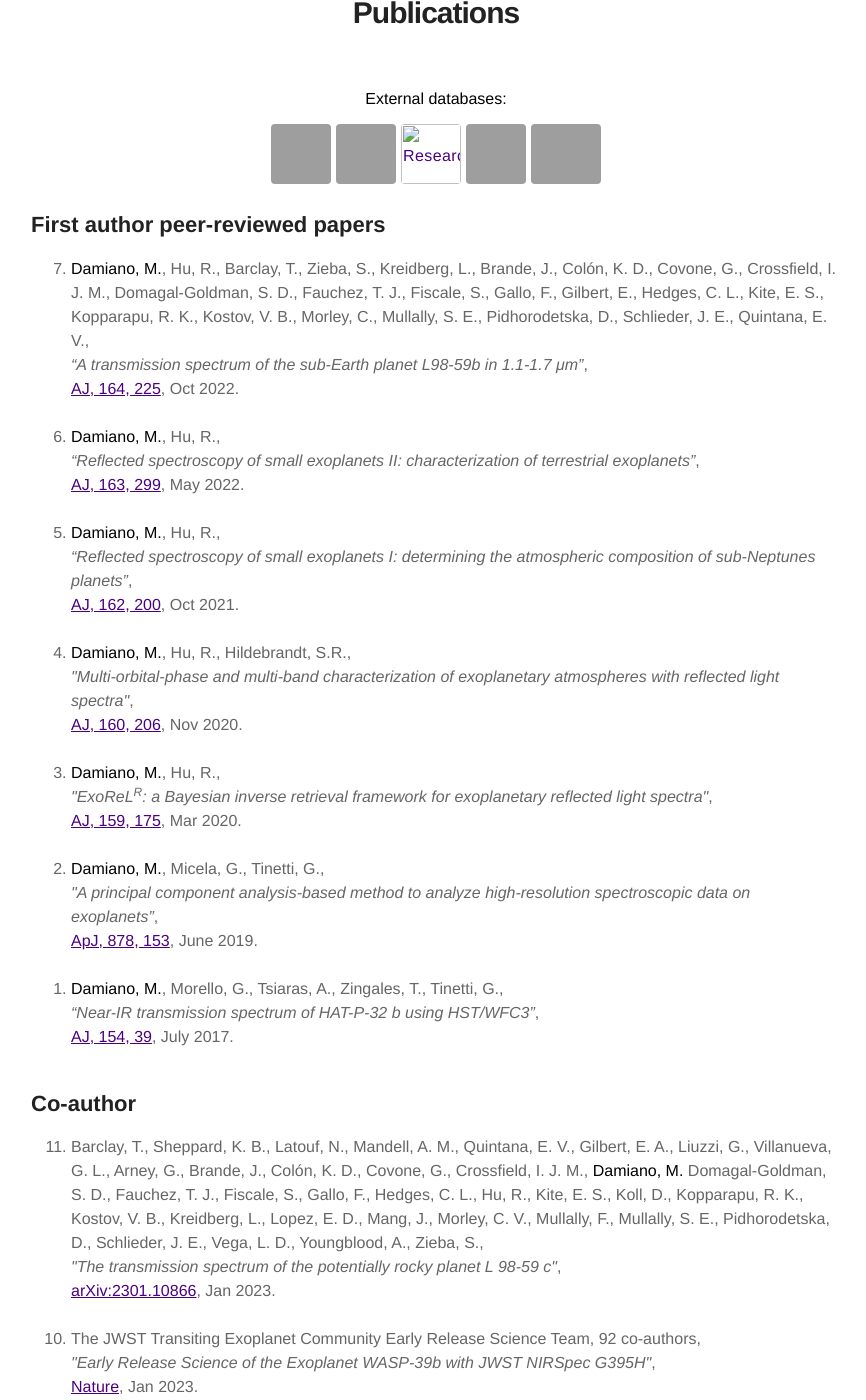
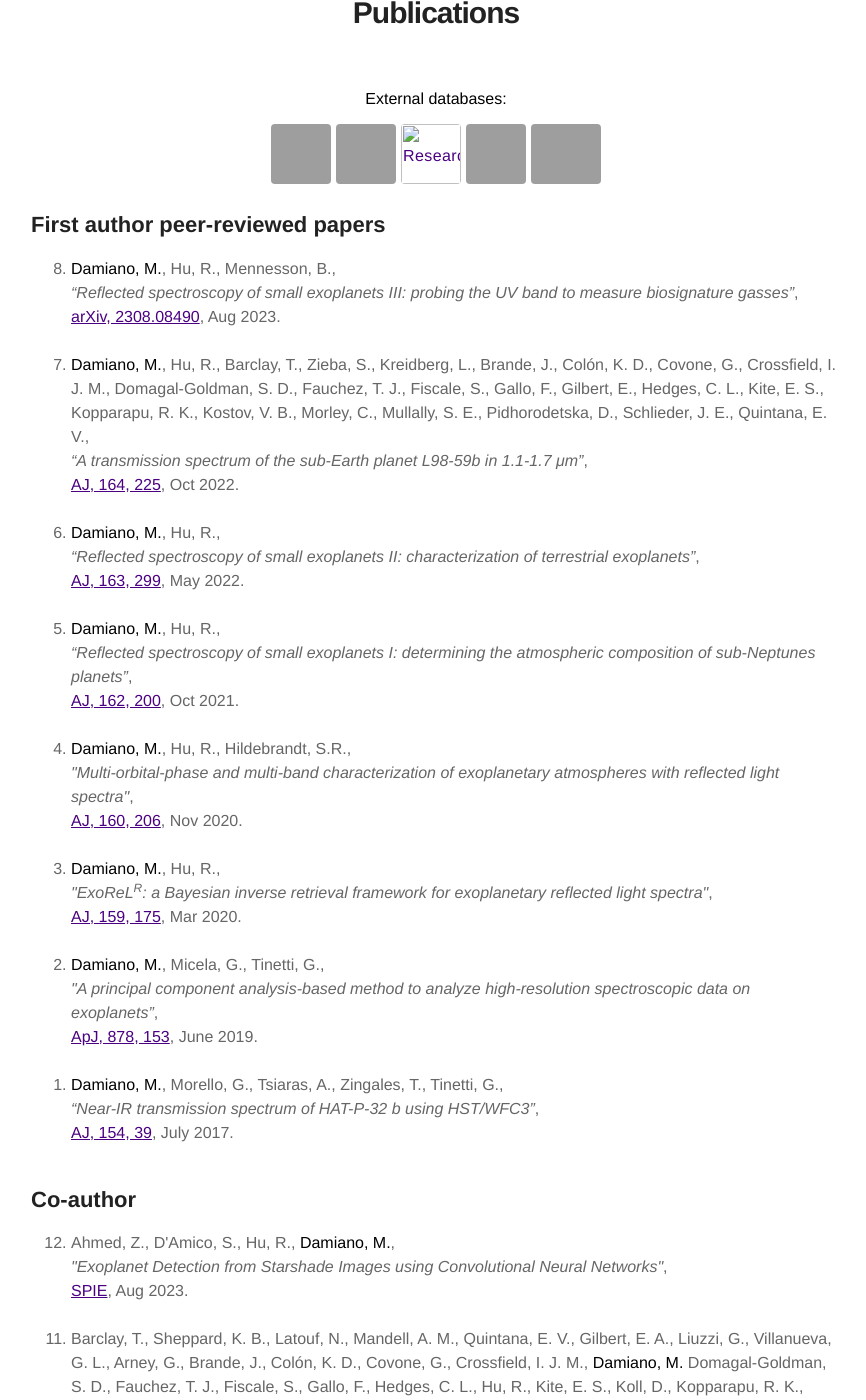
Before and after one commit to MDamiano/MDamiano.github.io, a Jekyll site: the page built from publications.md, in a window 1280 px wide and 1400 px high, scrolled down 484 px, cut to the strip 0-1400 px from the top of the window. Shown: the whole strip, without its empty margins (204-1070 px from the left). Built offline with Jekyll 4.4.1, drawn with Linux system fonts in a browser that asks for light colours; grey boxes are pictures that could not be loaded.

Commit message:
addeed publications

```diff
--- a/publications.md
+++ b/publications.md
@@ -18,6 +18,10 @@ layout: page
 <h2>First author peer-reviewed papers</h2>
 
 <ol reversed>
+    <li><strong>Damiano, M.</strong>, Hu, R., Mennesson, B.,
+	    <br /><i>“Reflected spectroscopy of small exoplanets III: probing the UV band to measure biosignature gasses”</i>,
+	    <br /><a href="https://arxiv.org/abs/2308.08490">arXiv, 2308.08490</a>, Aug 2023.
+	    <br /><br /></li>
     <li><strong>Damiano, M.</strong>, Hu, R., Barclay, T., Zieba, S., Kreidberg, L., Brande, J., Colón, K. D., Covone, G., Crossfield, I. J. M., Domagal-Goldman, S. D., Fauchez, T. J., Fiscale, S., Gallo, F., Gilbert, E., Hedges, C. L., Kite, E. S., Kopparapu, R. K., Kostov, V. B., Morley, C., Mullally, S. E., Pidhorodetska, D., Schlieder, J. E., Quintana, E. V.,
 	    <br /><i>“A transmission spectrum of the sub-Earth planet L98-59b in 1.1-1.7 μm”</i>,
 	    <br /><a href="https://iopscience.iop.org/article/10.3847/1538-3881/ac9472">AJ, 164, 225</a>, Oct 2022.
@@ -51,6 +55,10 @@ layout: page
 <h2>Co-author</h2>
 
 <ol reversed>
+    <li>Ahmed, Z., D'Amico, S., Hu, R., <strong>Damiano, M.</strong>,
+	    <br /><i>"Exoplanet Detection from Starshade Images using Convolutional Neural Networks"</i>,
+	    <br /><a href="https://slab.stanford.edu/sites/g/files/sbiybj25201/files/media/file/ahmed_spie2023_submitted.pdf">SPIE</a>, Aug 2023.
+	    <br /><br /></li>
     <li>Barclay, T., Sheppard, K. B., Latouf, N.,  Mandell, A. M., Quintana, E. V., Gilbert, E. A., Liuzzi, G., Villanueva, G. L., Arney, G., Brande, J., Colón, K. D., Covone, G., Crossfield, I. J. M., <strong>Damiano, M.</strong> Domagal-Goldman, S. D., Fauchez, T. J., Fiscale, S., Gallo, F., Hedges, C. L., Hu, R., Kite, E. S., Koll, D., Kopparapu, R. K., Kostov, V. B., Kreidberg, L., Lopez, E. D., Mang, J., Morley, C. V., Mullally, F., Mullally, S. E., Pidhorodetska, D., Schlieder, J. E., Vega, L. D., Youngblood, A., Zieba, S.,
 	    <br /><i>"The transmission spectrum of the potentially rocky planet L 98-59 c"</i>,
 	    <br /><a href="https://arxiv.org/abs/2301.10866">arXiv:2301.10866</a>, Jan 2023.
```
